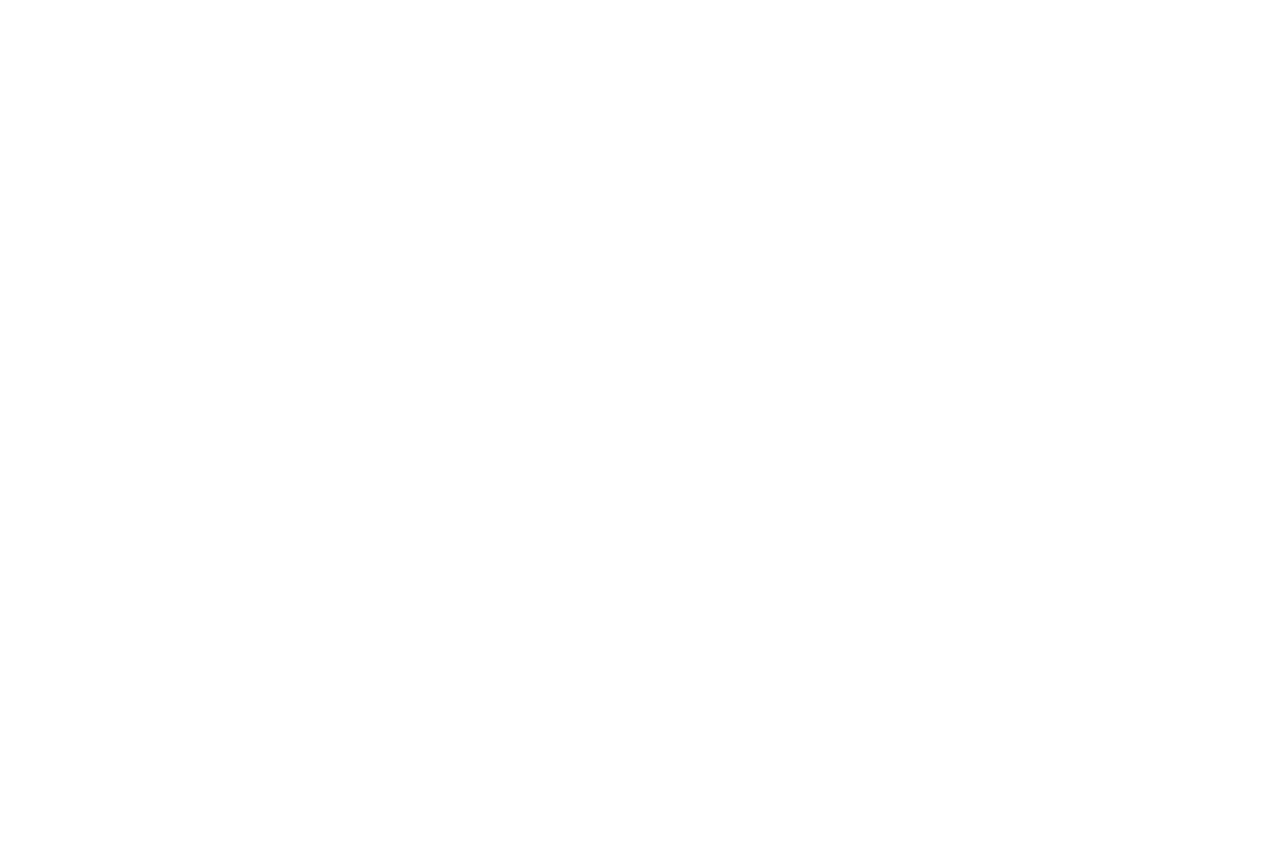
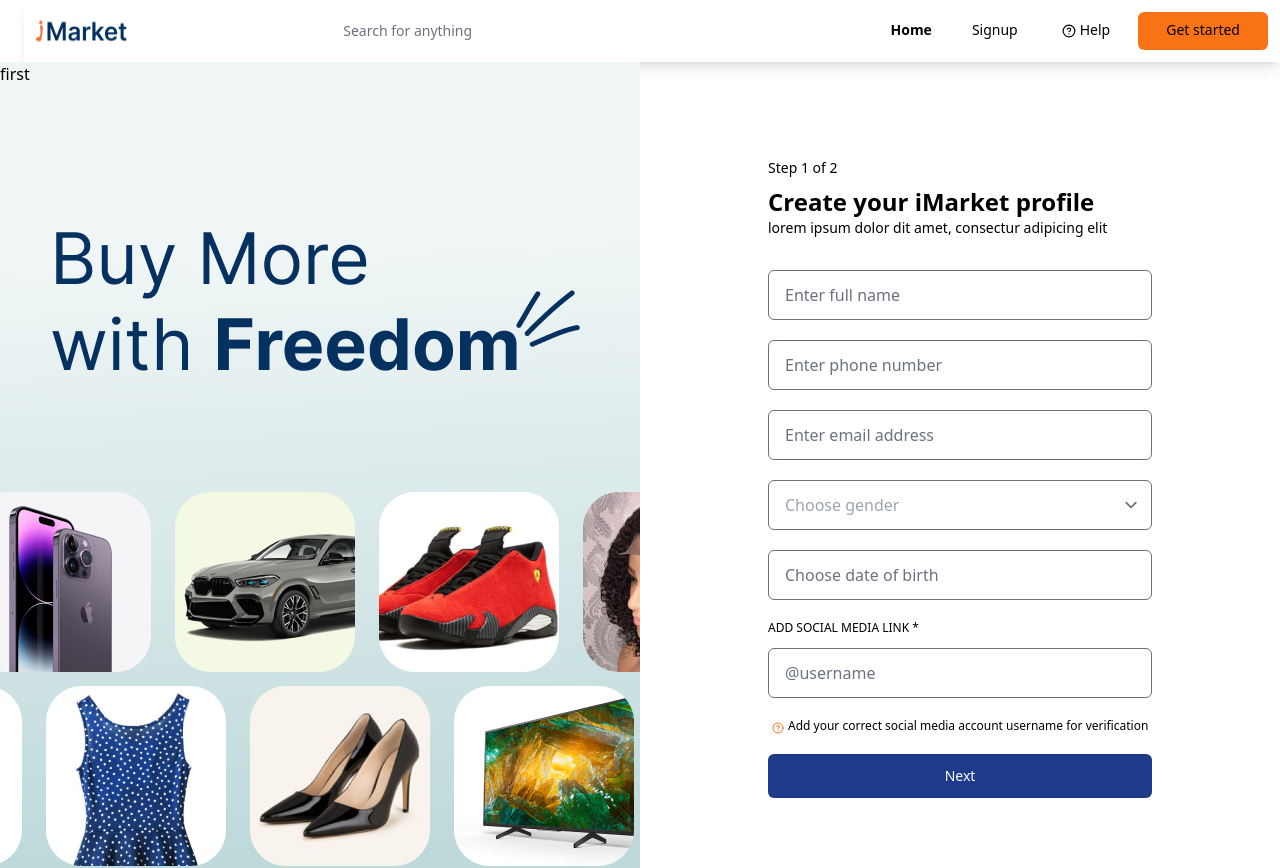
Before and after one commit to Temibobo/IMarket-Project, a React (Create React App) app in the folder imarket-app/: page /create in a window 1280 px wide. Before the commit this address had no page. Shown: the top 868 px of the page. Before the commit the page ends 800 px from the top, so only its background shows below. Built offline with nearby package versions, Linux system fonts and the light colour scheme.

Commit message:
Added new pages for creating new accounts

```diff
--- a/imarket-app/src/App.js
+++ b/imarket-app/src/App.js
@@ -3,6 +3,8 @@
 import Login from './Pages/Login';
 import Signup from './Pages/Signup';
 import Verify from './Pages/Verify';
+import Create from './Pages/Create';
+import Create2 from './Pages/Create2';
 import {BrowserRouter, Routes, Route } from 'react-router-dom';
 
 
@@ -16,6 +18,9 @@
           <Route path='/login' element={<Login/>}/>
           <Route path='/signup' element={<Signup/>}/>
           <Route path='/verify' element={<Verify/>}/>
+          <Route path='/create' element={<Create/>}/>
+          <Route path='/create2' element={<Create2/>}/>
+
     </Routes>
 
     </BrowserRouter>
--- /dev/null
+++ b/imarket-app/src/Pages/Create.js
@@ -0,0 +1,67 @@
+import React from "react";
+import Nav from "../Components/Nav";
+import Foot from "../Components/Foot";
+import { Link } from 'react-router-dom';
+import loginimage from "../Image/loginimage.png";
+import { FiHelpCircle } from "react-icons/fi";
+
+
+function Create(){
+
+    return(
+
+        <div>
+            <Nav/>
+
+            <div className="grid grid-cols-2 relative ">
+                    <div className="relative" style={{backgroundImage:`url(${loginimage})`,backgroundRepeat:"no-repeat",  }}>first</div>
+
+
+
+                        <div className=" bg-white flex justify-center text-center mt-24 mb-40">
+
+
+                                <div className="flex flex-col justify-between ">
+
+                                    <p className="text-sm mb-2 text-left ">Step 1 of 2</p>
+                                    <p className="font-bold text-2xl text-left  ">Create your iMarket profile</p>
+                                    <p className="text-sm mb-8 text-left  ">lorem ipsum dolor dit amet, consectur adipicing elit</p>
+
+
+                                    <form className="flex flex-col">
+
+                                                <input  type="text" placeholder="Enter full name" className=" text-gray-400 rounded-md w-96 px-4 py-3 mx-auto mb-5 "></input>
+                                                <input type="tel" placeholder="Enter phone number" className=" text-gray-400 rounded-md   w-96 px-4 mx-auto py-3 mb-5"></input>
+                                                <input type="email" placeholder="Enter email address" className=" text-gray-400 rounded-md  w-96 mx-auto px-4 py-3 mb-5"></input>
+
+                                                <select type="password" className=" text-gray-400 rounded-md  w-96 mx-auto px-4 py-3 mb-5">
+                                                    <option>Choose gender</option>
+                                                    <option>Female</option>
+                                                    <option>Male</option>
+                                                </select>
+
+                                                <input type="text" onfocus="(this.type='date')" placeholder="Choose date of birth" className=" text-gray-400 rounded-md  w-96 mx-auto px-4 py-3 mb-5"></input>
+
+                                                <p className="text-xs text-left mb-3 ">ADD SOCIAL MEDIA LINK *</p>
+                                                <input type="text" placeholder="@username" className=" text-gray-400 rounded-md  w-96 mx-auto px-4 py-3 mb-5"></input>
+                                                <p className="text-xs text-left flex mb-4"><FiHelpCircle className=" text-orange-500 m-1 " />Add your correct social media account username for verification</p>
+
+                                                <Link to='/create2' className="hover:bg-gray-300 text-white hover:text-gray-500 bg-blue-900 w-96 px-4 py-3 mx-auto rounded-md text-sm font-medium mb-5">Next</Link>
+                                    </form>
+
+
+
+                                </div>
+
+                        </div>
+
+                </div>
+
+            <Foot/>
+        </div>
+
+    )
+
+}
+
+export default Create;
--- /dev/null
+++ b/imarket-app/src/Pages/Create2.js
@@ -0,0 +1,54 @@
+import React from "react";
+import Nav from "../Components/Nav";
+import Foot from "../Components/Foot";
+import { Link } from 'react-router-dom';
+import loginimage from "../Image/loginimage.png";
+import { FiCheckCircle } from "react-icons/fi";
+
+function Create2(){
+
+    return(
+        <div>
+            <Nav/>
+
+            <div className="grid grid-cols-2 relative ">
+                    <div className="relative" style={{backgroundImage:`url(${loginimage})`,backgroundRepeat:"no-repeat",  }}>first</div>
+
+
+
+                        <div className=" bg-white flex justify-center text-center mt-24 mb-40">
+
+
+                                <div className="flex flex-col justify-between ">
+
+                               < p className="text-sm mb-2 text-left ">Step 2 of 2</p>
+                                    <p className="font-bold text-2xl text-left  ">Create your iMarket profile</p>
+                                    <p className="text-sm mb-8 text-left  ">lorem ipsum dolor dit amet, consectur adipicing elit</p>
+
+
+                                    <form className="flex flex-col">
+
+                                                <input  type="text" placeholder="Enter display name" className=" text-gray-400 rounded-md w-96 px-4 py-3 mx-auto mb-5 "></input>
+                                                <input type="text" placeholder="Upload profile photo" className=" text-gray-400 rounded-md   w-96 px-4 mx-auto py-3 mb-5"></input>
+
+                                                <p className="text-xs text-left mb-4 flex"><FiCheckCircle className="mr-2 mb-2 text-orange-500" /> I accept the  terms & conditions  of the iMarket Community</p>
+
+                                                <Link to='/create' className="hover:bg-gray-300 text-white hover:text-gray-500 bg-blue-900 w-96 px-4 py-3 mx-auto rounded-md text-sm font-medium mb-5">Next</Link>
+                                    </form>
+
+
+
+
+                                </div>
+
+                        </div>
+
+                </div>
+
+            <Foot/>
+        </div>
+    )
+
+}
+
+export default Create2;
--- a/imarket-app/src/Pages/Login.js
+++ b/imarket-app/src/Pages/Login.js
@@ -28,7 +28,7 @@
                                     <form className="">
                                         <input type="email" placeholder="Enter email address" className=" text-gray-400 rounded-md mx-auto w-96 px-4 py-3 mb-5 "></input>
                                         <input type="password" placeholder="Enter password" className=" text-gray-400 rounded-md  w-96 px-4 py-3 mb-10"></input>
-                                        <button className="hover:bg-white text-white hover:text-gray-500 bg-blue-900 w-96 px-4 py-3 mx-auto rounded-md text-sm font-medium mb-5">Login </button>
+                                        <button className="hover:bg-gray-300 text-white hover:text-gray-500 bg-blue-900 w-96 px-4 py-3 mx-auto rounded-md text-sm font-medium mb-5">Login </button>
                                     </form>
 
                                     <div><p>Don't have an account? <span className="text-red-600">Create Account</span></p></div>
--- a/imarket-app/src/Pages/Signup.js
+++ b/imarket-app/src/Pages/Signup.js
@@ -29,7 +29,7 @@
                                         <input type="tel" placeholder="Enter phone number" className=" text-gray-400 rounded-md   w-96 px-4 mx-auto py-3 mb-5"></input>
                                         <input type="email" placeholder="Enter email address" className=" text-gray-400 rounded-md  w-96 mx-auto px-4 py-3 mb-5"></input>
                                         <input type="password" placeholder="Enter password" className=" text-gray-400 rounded-md  w-96 mx-auto px-4 py-3 mb-5"></input>
-                                        <Link to='/verify' className="hover:bg-white text-white hover:text-gray-500 bg-blue-900 w-96 px-4 py-3 mx-auto rounded-md text-sm font-medium mb-5">Login</Link>
+                                        <Link to='/verify' className="hover:bg-gray-300 text-white hover:text-gray-500 bg-blue-900 w-96 px-4 py-3 mx-auto rounded-md text-sm font-medium mb-5">Login</Link>
                                     </form>
 
                                     <div><p>Have an account? <span className="text-red-600">Login</span></p></div>
--- a/imarket-app/src/Pages/Verify.js
+++ b/imarket-app/src/Pages/Verify.js
@@ -23,7 +23,7 @@
 
 
                                     <input type="text" placeholder="Enter code" className=" text-gray-400 rounded-md  w-96 mx-auto px-4 py-3 mb-5"></input>
-                                    <Link to='/verify' className="hover:bg-white text-white hover:text-gray-500 bg-blue-900 w-96 px-4 py-3 mx-auto rounded-md text-sm font-medium mb-5">Verify my account</Link>
+                                    <Link to='/create' className="hover:bg-gray-300 text-white hover:text-gray-500 bg-blue-900 w-96 px-4 py-3 mx-auto rounded-md text-sm font-medium mb-5">Verify my account</Link>
                                 </form>
 
                                 <div><p>Didn't receive any code? <span className="text-red-600">Resend</span></p></div>
```
